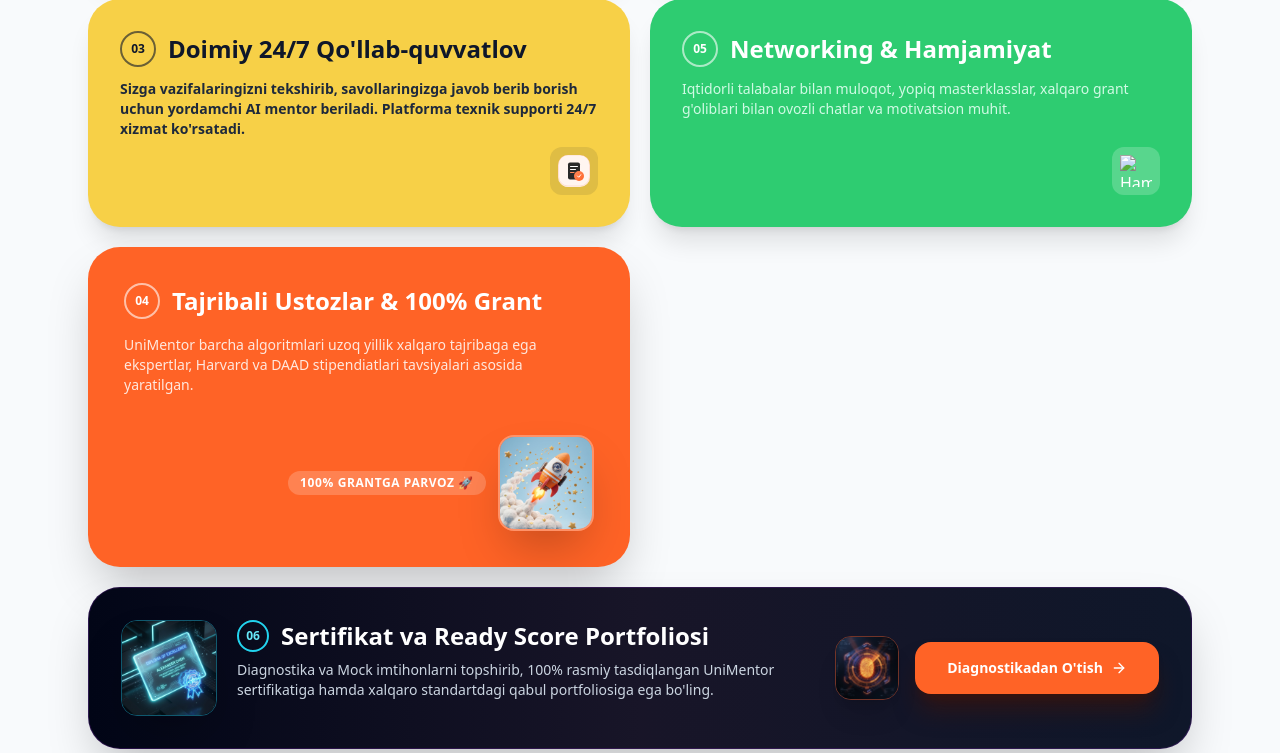
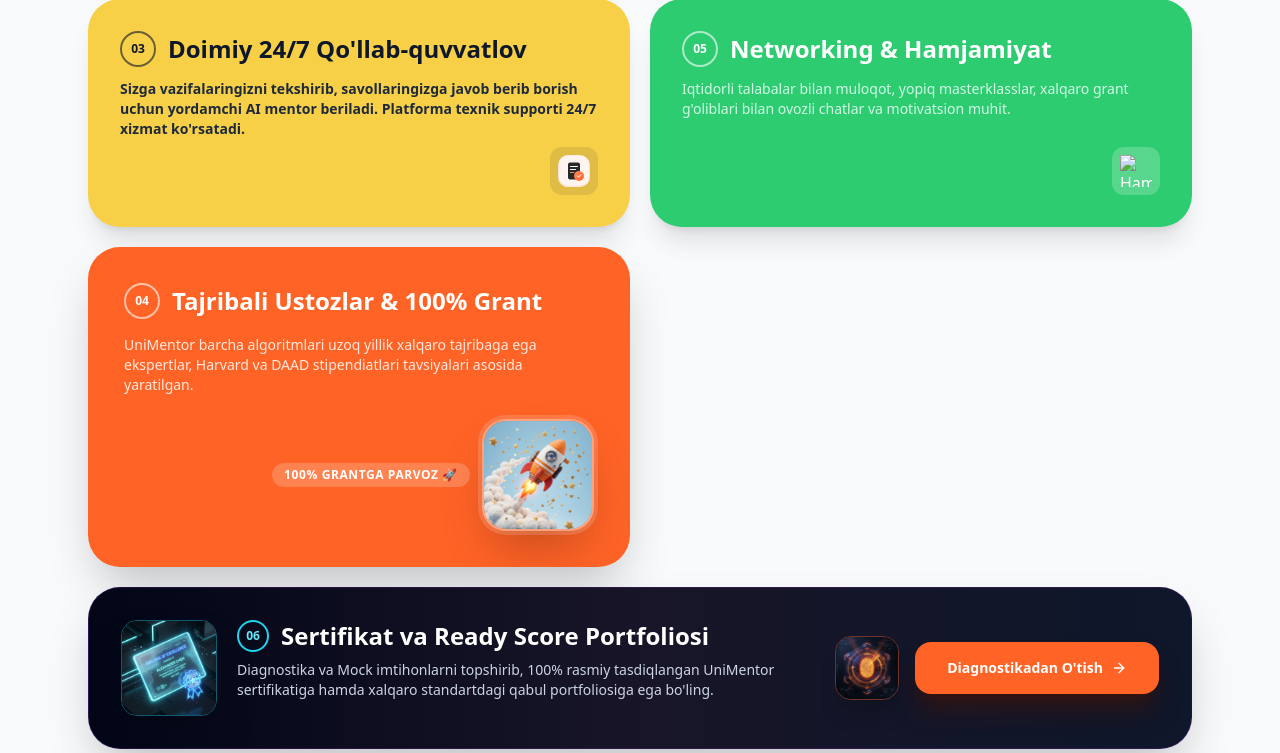
Before and after one commit to abdurahmonpy/edu, a Django app: template templates/landing.html in a window 1280 px wide. Shown: the part 5443-6196 px from the top of the page. Run offline with Django 5.2, Linux system fonts and the light colour scheme; the template is opened without the code that fills it, so the values that code supplies are empty; some libraries are stand-ins or nearby versions.

Commit message:
fix: Keep static 3D rocket visual in bento grid with enhanced styling

```diff
--- a/templates/landing.html
+++ b/templates/landing.html
@@ -1047,7 +1047,7 @@
           <span class="text-xs font-black uppercase tracking-wider bg-white/20 px-3 py-1 rounded-full text-white">
             100% Grantga Parvoz 🚀
           </span>
-          <img src="{% static 'images/unimentor_rocket_3d.jpg' %}" alt="3D Rocket Blast" class="w-20 h-20 sm:w-24 sm:h-24 rounded-2xl object-cover shadow-2xl border-2 border-white/30 transform group-hover:scale-105 group-hover:-translate-y-2 transition duration-300">
+          <img src="{% static 'images/unimentor_rocket_3d.jpg' %}" alt="3D Rocket Blast" class="w-24 h-24 sm:w-28 sm:h-28 rounded-3xl object-cover shadow-2xl border-2 border-white/40 ring-4 ring-white/15 transform group-hover:scale-110 group-hover:-translate-y-2 transition duration-300">
         </div>
       </div>
 
```
